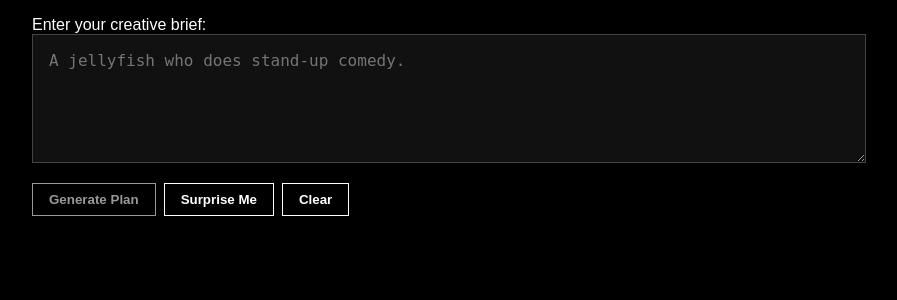
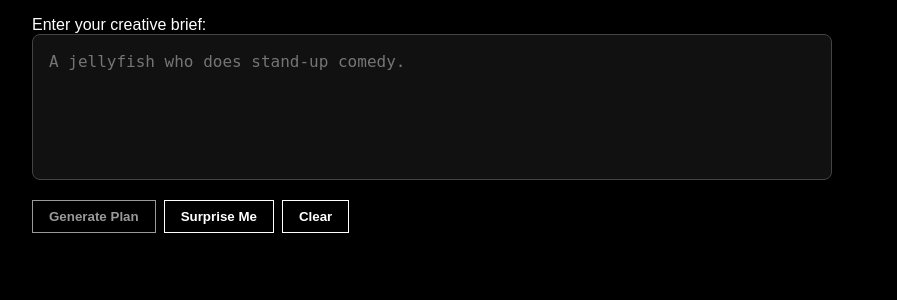
Before and after one commit to hnorm0629/creative-agent, a FastAPI app: page / in a window 1280 px wide. Shown: the part 134-434 px from the top of the page, without its empty margins (208-1105 px from the left). Run offline with FastAPI, Linux system fonts and the light colour scheme.

Commit message:
Update UI styling

```diff
--- a/static/css/style.css
+++ b/static/css/style.css
@@ -2,6 +2,12 @@
 
 :root {
   --accent: #d27aff; /* define accent color here */
+}
+
+/* Custom text selection color */
+::selection {
+  background: #d27aff; /* Your purple */
+  color: white;
 }
 
 body {
@@ -24,11 +30,17 @@
 
 textarea {
   width: 100%;
+  max-width: 100%;
+  min-width: 100%;
+  box-sizing: border-box;
+  resize: none; /* disables user dragging */
   background-color: #111;
   color: #fff;
   border: 1px solid #444;
+  border-radius: 0.5rem;
   padding: 1rem;
   font-size: 1rem;
+  line-height: 1.4;
 }
 
 .button-row {
```
